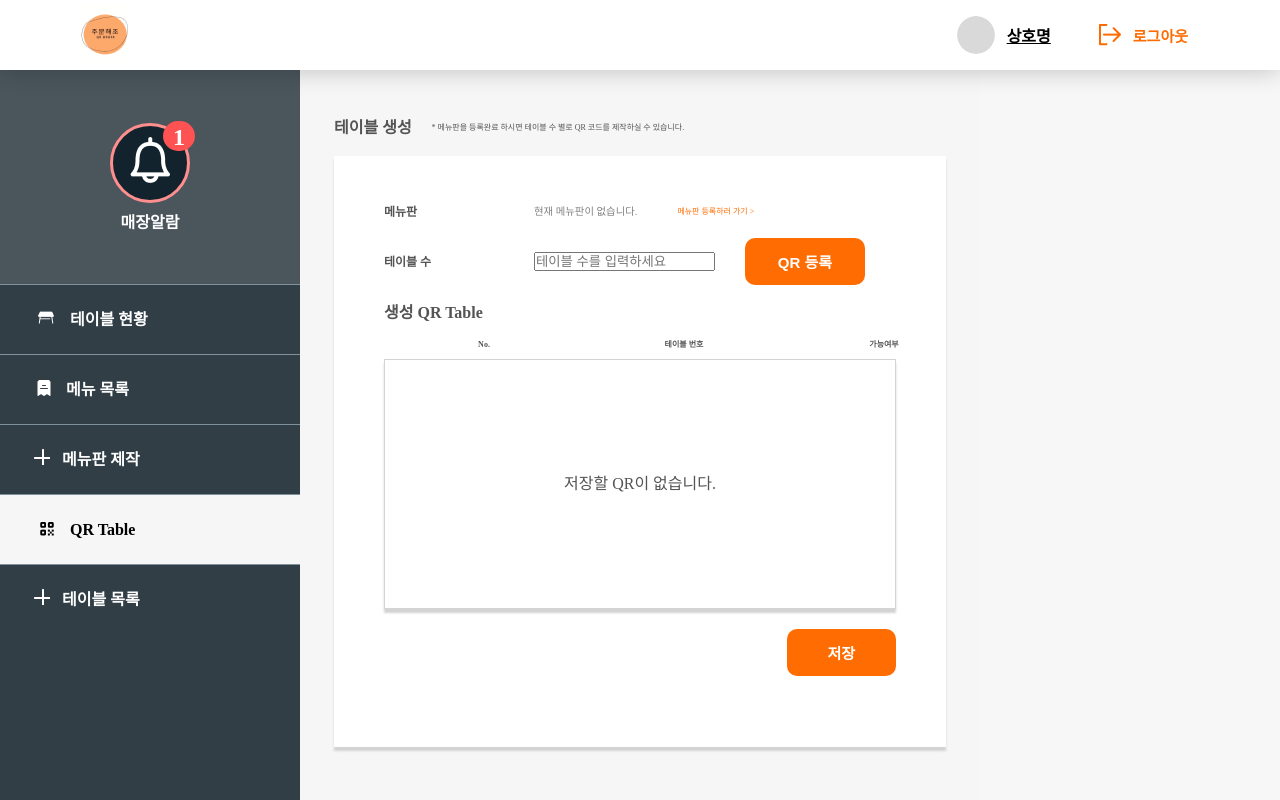
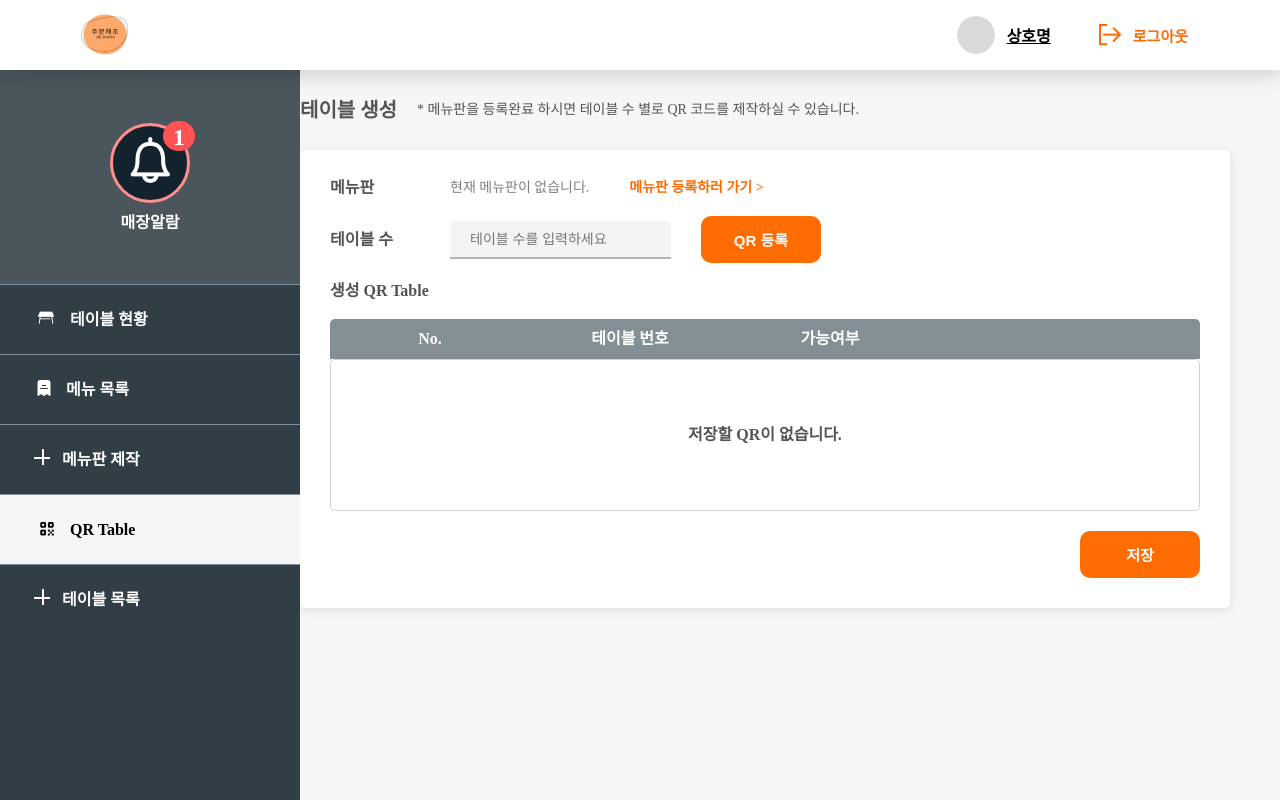
Before and after one commit to codestates-seb/seb40_main_021, a React (Create React App) app in the folder client/: page /user/create in a window 1280 px wide. Built offline with nearby package versions, Linux system fonts and the light colour scheme; a web font is replaced by a local one.

Commit message:
💄 Style: 테이블현황/QRtable/테이블목록 페이지 UI 수정

```diff
--- a/client/src/components/AdminComponents/QrTable/QrInfo.js
+++ b/client/src/components/AdminComponents/QrTable/QrInfo.js
@@ -46,8 +46,7 @@ const QrInfo = ({ data, idx }) => {
 };
 const QrInfoBox = styled.div`
    height: 50px;
-   margin-bottom: 5px;
-   border: ${({ isIncludes }) => (isIncludes ? '1px solid rgb(255, 107, 0);' : '1px solid rgb(200, 200, 200)')};
+   border: ${({ isIncludes }) => (isIncludes ? '1px solid #313e46;' : 'none')};
    .tableNuminput {
       border: 0;
       height: 30px;
@@ -59,11 +58,23 @@ const QrInfoBox = styled.div`
    }
    .tableNumBox {
       color: rgb(255, 107, 0);
+      font-weight: 900;
+      input {
+         width: 80px;
+         padding: 0 15px;
+         text-align: center;
+         background-color: rgb(244, 244, 244);
+         border-bottom: 2px solid #b6b6b6;
+      }
+      input:focus {
+         outline: none;
+         border-bottom: 2px solid #666666;
+      }
    }
 
    .qrInfos {
       display: grid;
-      font-size: 13px;
+      font-size: 14px;
       height: 100%;
       flex-direction: column;
       grid-template-columns: repeat(5, 1fr);
--- a/client/src/components/AdminComponents/QrTable/QrList.js
+++ b/client/src/components/AdminComponents/QrTable/QrList.js
@@ -17,17 +17,18 @@ const QrList = () => {
 };
 const QrListBox = styled.div`
    border: 1px solid lightgray;
+   border-radius: 5px;
    width: 100%;
    height: 70%;
-   box-shadow: 0 4px 2px 0px lightgray;
    overflow-y: scroll;
 
    .emptyList {
       display: flex;
       font-size: 16px;
-      height: 100%;
+      min-height: 150px;
       justify-content: center;
       align-items: center;
+      font-weight: 900;
    }
    ::-webkit-scrollbar {
       width: 8px;
@@ -36,7 +37,7 @@ const QrListBox = styled.div`
       background: #a9a9a9;
    }
    > :nth-child(even) {
-      background-color: rgb(246, 246, 246);
+      background-color: rgb(237 237 237);
    }
 `;
 export default QrList;
--- a/client/src/components/AdminComponents/QrTable/QrTable.js
+++ b/client/src/components/AdminComponents/QrTable/QrTable.js
@@ -156,9 +156,9 @@ const CreateQR = () => {
                   <div></div>
                </div>
             </div>
-            <QrList></QrList>
+            <QrList />
             <div className="printBtn">
-               <Button></Button>
+               <Button />
             </div>
          </main>
       </MainContants>
@@ -170,7 +170,7 @@ const MainContants = styled.div`
    align-items: center;
    height: 90%;
    width: 100%;
-   margin-top: 50px;
+   padding: 30px 50px;
    .allCheck {
       display: flex;
       justify-content: center;
@@ -188,8 +188,10 @@ const MainContants = styled.div`
       height: auto;
       width: auto;
       border-radius: 5px;
+      font-weight: 900;
       :hover {
-         background-color: lightgray;
+         color: #ff6c01;
+         /* background-color: lightgray; */
       }
    }
    .u_d_btnBox {
@@ -225,10 +227,13 @@ const MainContants = styled.div`
    }
    .flex {
       display: flex;
-      margin-bottom: 10px;
+      padding: 12px 0;
+      background: #838f94;
+      color: white;
+      border-radius: 5px 5px 0 0;
    }
    .th {
-      font-size: 15px;
+      font-size: 16px;
       width: 100%;
       display: grid;
       align-items: center;
@@ -241,23 +246,23 @@ const MainContants = styled.div`
       align-items: center;
       font-size: 16px;
       font-weight: bold;
-      margin-bottom: 50px;
+      margin-bottom: 20px;
       > p {
          width: 100%;
       }
    }
    .title {
       display: flex;
-      width: 90%;
       justify-content: start;
       align-items: center;
-      margin-bottom: 20px;
+      margin-bottom: 30px;
+      align-self: flex-start;
       p {
-         font-size: 1rem;
+         font-size: 14px;
       }
       > :first-child {
          //title
-         font-size: 2rem;
+         font-size: 20px;
          font-weight: bold;
          margin-right: 20px;
       }
@@ -266,15 +271,31 @@ const MainContants = styled.div`
       display: flex;
       flex-direction: column;
       box-sizing: border-box;
-      width: 90%;
-      height: 90%;
+      width: 100%;
+      /* height: 90%; */
       background-color: white;
-      box-shadow: 0 4px 2px 0px lightgray;
-      padding: 50px;
+      box-shadow: 0 2px 10px rgb(0 0 0 / 10%);
+      border-radius: 5px;
+      padding: 30px;
       overflow: hidden;
    }
    @media screen and (max-width: 700px) {
+      padding: 30px;
       font-size: 13px;
+      .mainContant {
+         padding: 30px 0;
+         box-shadow: none;
+      }
+      .QrTable {
+         font-size: 16px;
+         margin-bottom: 15px;
+      }
+      .flex {
+         word-break: keep-all;
+         input {
+            margin-left: 10px;
+         }
+      }
    }
 `;
 export default CreateQR;
--- a/client/src/components/AdminComponents/createTable/CreateTable.js
+++ b/client/src/components/AdminComponents/createTable/CreateTable.js
@@ -13,7 +13,7 @@ const CreateQR = () => {
             <p>* 메뉴판을 등록완료 하시면 테이블 수 별로 QR 코드를 제작하실 수 있습니다.</p>
          </div>
          <main className="mainContant">
-            <InputTables></InputTables>
+            <InputTables />
             <div className="QrTable">
                <p>생성 QR Table</p>
             </div>
@@ -24,7 +24,7 @@ const CreateQR = () => {
                   <div>가능여부</div>
                </div>
             </div>
-            <QrList></QrList>
+            <QrList />
             <div className="QrSaveBtn">
                <div className="overlapNum">
                   {tableNumInputValueOverlap ? '중복된 테이블 번호가 입력되었습니다.' : null}
@@ -38,10 +38,9 @@ const CreateQR = () => {
 const MainContants = styled.div`
    display: flex;
    flex-direction: column;
-   align-items: center;
-   height: 90%;
+   align-items: flex-start;
    width: 100%;
-   margin-top: 50px;
+   padding: 30px 50px;
    .overlapNum {
       font-size: 1.3rem;
       color: rgb(255, 107, 0);
@@ -56,9 +55,13 @@ const MainContants = styled.div`
    .flex {
       display: flex;
       min-width: 630px;
-      margin-bottom: 10px;
+      padding: 12px 0;
+      background: #838f94;
+      color: white;
+      border-radius: 5px 5px 0 0;
    }
    .th {
+      font-size: 16px;
       width: 50%;
       display: grid;
       align-items: center;
@@ -73,16 +76,15 @@ const MainContants = styled.div`
    }
    .title {
       display: flex;
-      width: 90%;
       justify-content: start;
       align-items: center;
-      margin-bottom: 20px;
+      margin-bottom: 30px;
       p {
-         font-size: 1rem;
+         font-size: 14px;
       }
       > :first-child {
          //title
-         font-size: 2rem;
+         font-size: 20px;
          font-weight: bold;
          margin-right: 20px;
       }
@@ -91,16 +93,17 @@ const MainContants = styled.div`
       display: flex;
       flex-direction: column;
       box-sizing: border-box;
-      width: 90%;
-      height: 90%;
+      width: 100%;
+      /* height: 90%; */
       background-color: white;
-      box-shadow: 0 4px 2px 0px lightgray;
-      padding: 50px;
+      box-shadow: 0 2px 10px rgb(0 0 0 / 10%);
+      border-radius: 5px;
+      padding: 30px;
       overflow: hidden;
    }
    @media screen and (max-width: 1250px) {
       .th {
-         margin-top: 20px;
+         /* margin-top: 20px; */
          grid-template-columns: repeat(3, 50%);
       }
       .flex {
@@ -109,6 +112,7 @@ const MainContants = styled.div`
       }
    }
    @media screen and (max-width: 700px) {
+      padding: 30px;
       .th {
          grid-template-columns: repeat(3, 100px);
       }
@@ -116,6 +120,26 @@ const MainContants = styled.div`
          min-width: auto;
          flex-direction: column-reverse;
       }
+      .title {
+         flex-direction: column;
+         align-items: flex-start;
+         h1 {
+            margin-bottom: 15px;
+            font-size: 18px !important;
+         }
+         p {
+            font-size: 12px;
+         }
+      }
+      .mainContant {
+         padding: 30px 0;
+         box-shadow: none;
+      }
+      .QrTable {
+         font-size: 16px;
+         font-weight: bold;
+         margin-bottom: 15px;
+      }
    }
 `;
 export default CreateQR;
--- a/client/src/components/AdminComponents/createTable/InputTable.js
+++ b/client/src/components/AdminComponents/createTable/InputTable.js
@@ -35,17 +35,31 @@ const InputTableBox = styled.div`
       justify-content: start;
       margin-bottom: 20px;
       .label {
-         width: 150px;
+         min-width: 120px;
          font-weight: bold;
-         font-size: 1.5rem;
+         font-size: 16px;
+      }
+      input {
+         font-size: 14px;
+         border: none;
+         background: #f4f4f4;
+         padding: 10px 20px;
+         border-bottom: 2px solid #b6b6b6;
+         border-radius: 5px 5px 0 0;
+      }
+      input:focus {
+         outline: none;
+         border-bottom: 2px solid #666666;
       }
       .noMenu {
-         font-size: 1.3rem;
+         font-size: 14px;
          color: gray;
          margin-right: 40px;
       }
 
       a {
+         font-size: 14px;
+         font-weight: 700;
          color: rgb(255, 107, 0);
       }
    }
--- a/client/src/components/AdminComponents/createTable/QrList.js
+++ b/client/src/components/AdminComponents/createTable/QrList.js
@@ -18,16 +18,18 @@ const QrList = () => {
 };
 const QrListBox = styled.div`
    border: 1px solid lightgray;
+   border-radius: 5px;
    width: 100%;
-   height: 250px;
-   box-shadow: 0 4px 2px 0px lightgray;
+   max-height: 400px;
+   /* box-shadow: 0 4px 2px 0px lightgray; */
    overflow-y: scroll;
    .emptyList {
       display: flex;
       font-size: 16px;
-      height: 100%;
+      height: 150px;
       justify-content: center;
       align-items: center;
+      font-weight: 900;
    }
    ::-webkit-scrollbar {
       width: 8px;
@@ -36,7 +38,8 @@ const QrListBox = styled.div`
       background: #a9a9a9;
    }
    > :nth-child(even) {
-      background-color: rgb(246, 246, 246);
+      /* background-color: rgb(246, 246, 246); */
+      background-color: rgb(237 237 237);
    }
 `;
 export default QrList;
--- a/client/src/pages/user/CreateTablePage.js
+++ b/client/src/pages/user/CreateTablePage.js
@@ -4,16 +4,16 @@ import CreateTable from '../../components/AdminComponents/createTable/CreateTabl
 const QrTable = () => {
    return (
       <QrTableContainer>
-         <CreateTable></CreateTable>
+         <CreateTable />
       </QrTableContainer>
    );
 };
 const QrTableContainer = styled.div`
-   width: calc(100% - 300px);
-   padding-left: 300px;
+   width: calc(100% - 250px);
+   margin-left: 250px;
    background-color: rgb(246, 246, 246);
-   @media screen and (max-width: 700px) {
-      padding-left: 0;
+   @media screen and (max-width: 900px) {
+      margin-left: 0;
       width: 100%;
       height: 100%;
       background-color: white;
--- a/client/src/pages/user/QrTablePage.js
+++ b/client/src/pages/user/QrTablePage.js
@@ -4,17 +4,17 @@ import QrTable from '../../components/AdminComponents/QrTable/QrTable';
 const QrTablePage = () => {
    return (
       <QrTablePageContainer>
-         <QrTable></QrTable>
+         <QrTable />
       </QrTablePageContainer>
    );
 };
 const QrTablePageContainer = styled.div`
-   width: calc(100% - 300px);
-   padding-left: 300px;
+   width: calc(100% - 250px);
+   margin-left: 250px;
    height: 100%;
    background-color: rgb(246, 246, 246);
-   @media screen and (max-width: 700px) {
-      padding-left: 0;
+   @media screen and (max-width: 900px) {
+      margin-left: 0;
       width: 100%;
       height: 100%;
       background-color: white;
--- a/client/src/pages/user/TablePage.js
+++ b/client/src/pages/user/TablePage.js
@@ -3,7 +3,7 @@ import styled from 'styled-components';
 const Table = () => {
    return (
       <MainContent>
-         <TableList></TableList>
+         <TableList />
       </MainContent>
    );
 };
```
Also changed, not shown: client/src/components/AdminComponents/TableStatus/TableList.js (+28 -17 lines), client/src/components/AdminComponents/TableStatus/TableStatus.js (+22 -24 lines), client/src/components/AdminComponents/createTable/QrInfo.js (+14 -4 lines).
